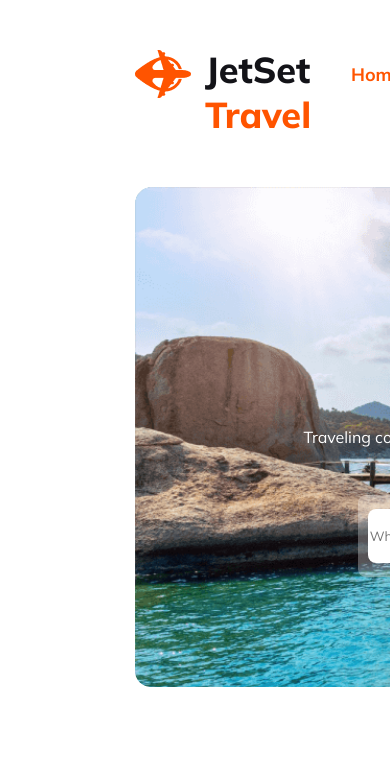
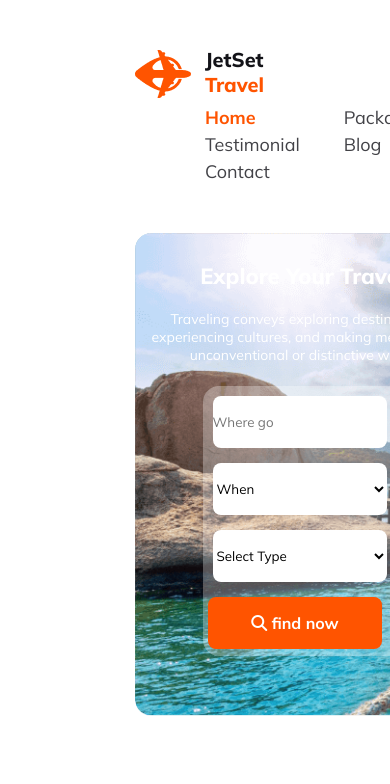
Before and after one commit to sakibhasansufi/b9-a2, a plain HTML site: page index.html in a window 390 px wide. Shown: the top 784 px of the page. Drawn offline with Linux system fonts and the light colour scheme.

Commit message:
header section responsive

```diff
--- a/styles/travel.css
+++ b/styles/travel.css
@@ -4,8 +4,8 @@
     font-family: 'Mulish', sans-serif;
 }
 
-*{
-    margin:0;
+* {
+    margin: 0;
 }
 
 
@@ -71,13 +71,11 @@ nav {
     line-height: normal;
 }
 
-.name, .footer-name {
+.name,
+.footer-name {
     color: #131318;
-    font-family: Mulish;
     font-size: 36px;
-    font-style: normal;
     font-weight: 800;
-    line-height: normal;
 }
 
 .nav-section {
@@ -188,13 +186,14 @@ select {
     gap: 80px;
 }
 
-#caption{
+#caption {
     margin-top: 20px;
 }
 
-.tour-li{
+.tour-li {
     margin-top: 10px;
 }
+
 .tour-image img {
     width: 490px;
     height: 450px;
@@ -219,7 +218,8 @@ select {
     margin-top: 20px;
     margin-bottom: 15px;
 }
-.destination-pic{
+
+.destination-pic {
     margin-left: 35px;
 }
 
@@ -273,7 +273,7 @@ select {
     font-weight: 800;
 }
 
-.choice-card-title{
+.choice-card-title {
     margin-top: 20px;
     margin-bottom: 10px;
 }
@@ -300,12 +300,13 @@ select {
     margin-top: 100px;
     gap: 26px;
 }
-.place-paragraph{
+
+.place-paragraph {
     margin-top: 10px;
     margin-bottom: 10px;
 }
 
-.place-li{
+.place-li {
     margin-top: 10px;
     margin-bottom: 15px;
 }
@@ -355,41 +356,44 @@ form input {
     height: 300px;
 }
 
-.newsletter-paragraph{
+.newsletter-paragraph {
     margin-top: 10px;
     margin-bottom: 20px;
 }
-#newsletter-image{
+
+#newsletter-image {
     width: 750px;
     height: 320px;
 }
+
 /*  footer section */
 #footer {
     margin-top: 100px;
     background: rgba(19, 19, 24, 0.05);
     padding-top: 110px;
 }
-.footer-header{
+
+.footer-header {
     display: flex;
     justify-content: center;
 }
 
-#footer-img{
+#footer-img {
     width: 40px;
     height: 40px;
 }
 
-.footer-name{
+.footer-name {
     margin-top: -10px;
     margin-left: 15px;
 }
 
-.footer-paragraph{
+.footer-paragraph {
     margin-top: 24px;
     text-align: center;
 }
 
-.social-links{
+.social-links {
     height: 30px;
     margin-top: 33px;
     gap: 30px;
@@ -397,14 +401,89 @@ form input {
     justify-content: center;
 }
 
- .hr{
+.hr {
     margin-left: 170px;
     width: 1200px;
     margin-top: 30px;
 }
 
-#footer-paragraph{
+#footer-paragraph {
     margin-top: 40px;
     text-align: center;
     padding-bottom: 70px;
 }
+
+footer {
+    display: none;
+}
+
+/* responsiveness for small devices */
+@media screen and (max-width:576px) {
+    * {
+        margin: 0;
+        padding: 0;
+    }
+
+    /* nav related style */
+    nav {
+        flex-direction: column;
+    }
+    .nav-section{
+        margin-top: 10%;
+        display: grid;
+        grid-template-columns: repeat(2, 1fr);
+    }
+
+    .name,#travel {
+        font-size: 20px;
+        font-weight: 800;
+    }
+
+    /* header section related style */
+    .header-section {
+        width: 335px;
+        height: 483px;
+        border-radius: 16px;
+    }
+
+    .header-section-description h1 {
+        color: #FFF;
+        font-size: 22px;
+        font-weight: 800;
+    }
+
+    .header-section-description p {
+        color: #FFF;
+        font-size: 14px;
+        font-weight: 400;
+    }
+
+    .header-section-description {
+        position: relative;
+        top: 80px;
+        left: 50%;
+        transform: translate(-50%, -50%);
+
+    }
+
+    .btn-primary{
+        margin-top: 15px;
+        margin-left: -15px;
+    }
+    .header-input-description{
+        height: 250px;
+        width: 190px;
+        padding-top: 10px;
+        padding-left: 10px;
+        padding-bottom: 10px;
+        border-radius: 16px;
+    }
+
+
+
+
+
+
+
+
+}
```
